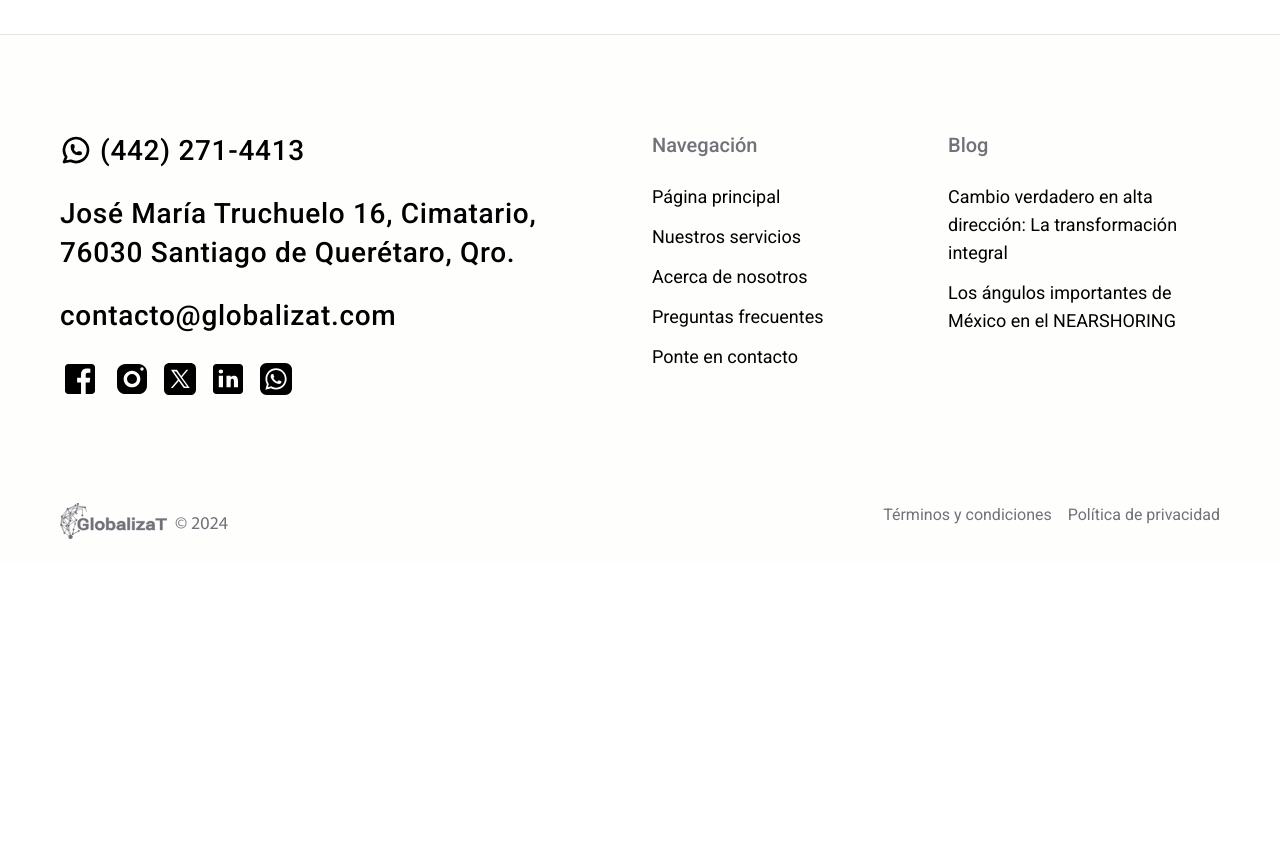
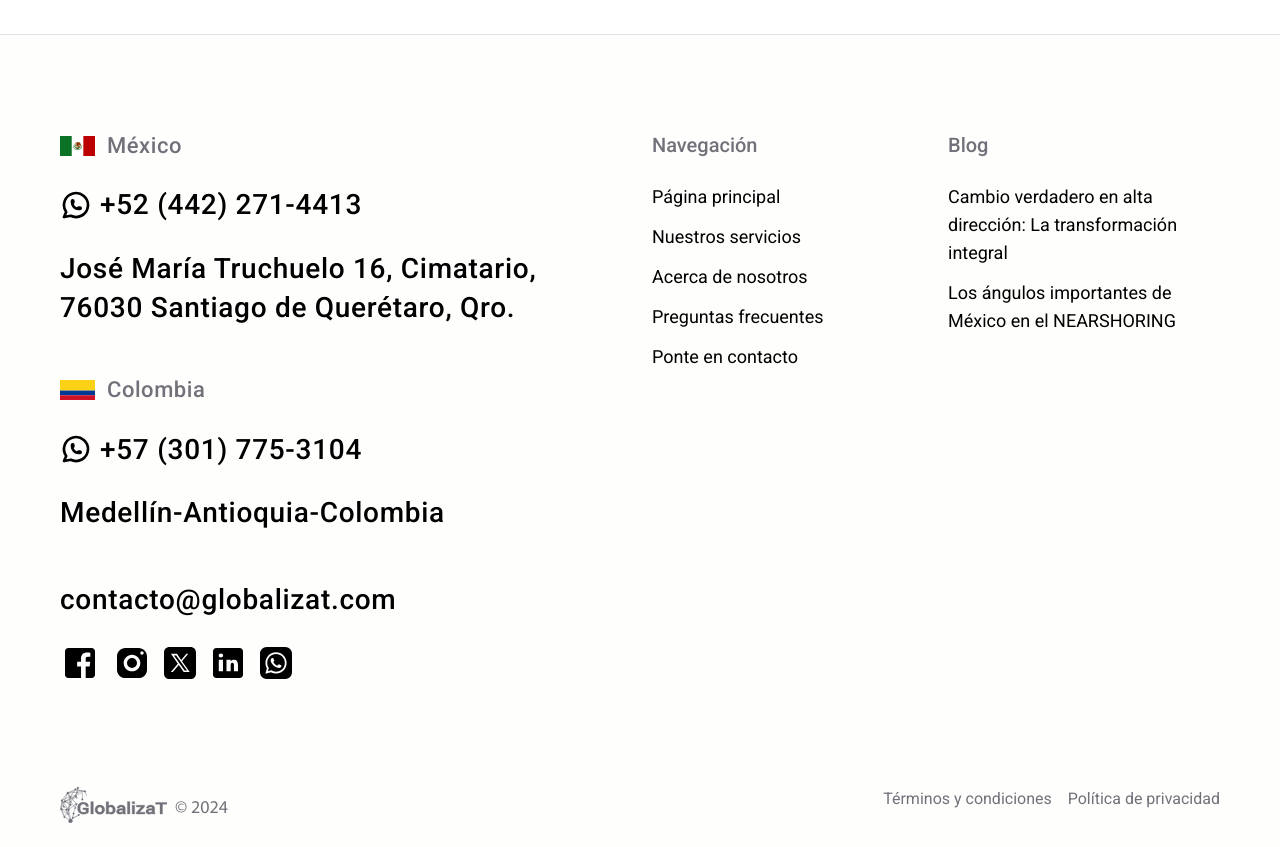
Before and after one commit to saufth/gobalizat, a Next.js app: page / in a window 1280 px wide. Shown: the part 5120-5967 px from the top of the page. Before the commit the page ends 5683 px from the top, so only its background shows below. Built offline with nearby package versions, Linux system fonts and the light colour scheme.

Commit message:
update site-nav component

```diff
--- a/src/components/layouts/main-nav.tsx
+++ b/src/components/layouts/main-nav.tsx
@@ -10,6 +10,7 @@ import {
   address,
   blogNav
 } from '@/config/site'
+import Image from 'next/image'
 
 export interface MenuProps {
   action?: () => void
@@ -20,6 +21,18 @@ export default function MainNav ({ action, muted }: MenuProps) {
   return (
     <div className='cols-container gap-y-spacing-7'>
       <div className='w-6-cols md:w-4-cols lg:w-6-cols flex flex-col gap-y-spacing-4 order-2 md:order-1'>
+        <div className='flex items-center gap-x-3'>
+          <Image
+            src='/icons/flags/mexico-flag-icon.svg'
+            alt='Bandera de México'
+            width={900}
+            height={514.286}
+            className='w-auto h-5'
+          />
+          <div className='text-muted-foreground f-subhead-3 font-medium'>
+            México
+          </div>
+        </div>
         <Link
           href={whatsappUrl(contactPhone)}
           onClick={action}
@@ -31,7 +44,7 @@ export default function MainNav ({ action, muted }: MenuProps) {
         >
           <Icons.WhatsappOutlined className={cn('w-auto h-6 lg:h-8', muted && 'stroke-card-foreground')} />
           <span className='sr-only'>Whatsapp{' '}</span>
-          {formatPhoneNumber(contactPhone)}
+          <span>+52 {formatPhoneNumber(contactPhone)}</span>
         </Link>
         <Link
           href={address.url}
@@ -44,6 +57,36 @@ export default function MainNav ({ action, muted }: MenuProps) {
         >
           {address.name}
         </Link>
+        <div className='flex items-center gap-x-3 mt-spacing-4'>
+          <Image
+            src='/icons/flags/colombia-flag-icon.svg'
+            alt='Bandera de Colombia'
+            width={900}
+            height={514.286}
+            className='w-auto h-5'
+          />
+          <div className='text-muted-foreground f-subhead-3 font-medium'>
+            Colombia
+          </div>
+        </div>
+        <Link
+          href={whatsappUrl('3017753104')}
+          onClick={action}
+          aria-label='Whatsapp de atención al cliente, se abre en una nueva pestaña'
+          target='_blank'
+          size='xl'
+          rel='noreferrer'
+          className={cn('w-fit flex gap-x-2 items-center', muted && 'text-card-foreground')}
+        >
+          <Icons.WhatsappOutlined className={cn('w-auto h-6 lg:h-8', muted && 'stroke-card-foreground')} />
+          <span className='sr-only'>Whatsapp{' '}</span>
+          <span>+57 {formatPhoneNumber('3017753104')}</span>
+        </Link>
+        <div
+          className={cn('w-fit text-balance f-subhead-1 font-medium', muted && 'text-card-foreground')}
+        >
+          Medellín-Antioquia-Colombia
+        </div>
         <Link
           href={`mailto:${contactEmail}`}
           onClick={action}
@@ -51,7 +94,7 @@ export default function MainNav ({ action, muted }: MenuProps) {
           target='_blank'
           rel='noreferrer'
           size='xl'
-          className={cn('w-fit', muted && 'text-card-foreground')}
+          className={cn('w-fit mt-spacing-4', muted && 'text-card-foreground')}
         >
           {contactEmail}
         </Link>
```
Also changed, not shown: public/icons/flags/colombia-flag-icon.svg (added), public/icons/flags/mexico-flag-icon.svg (added).
